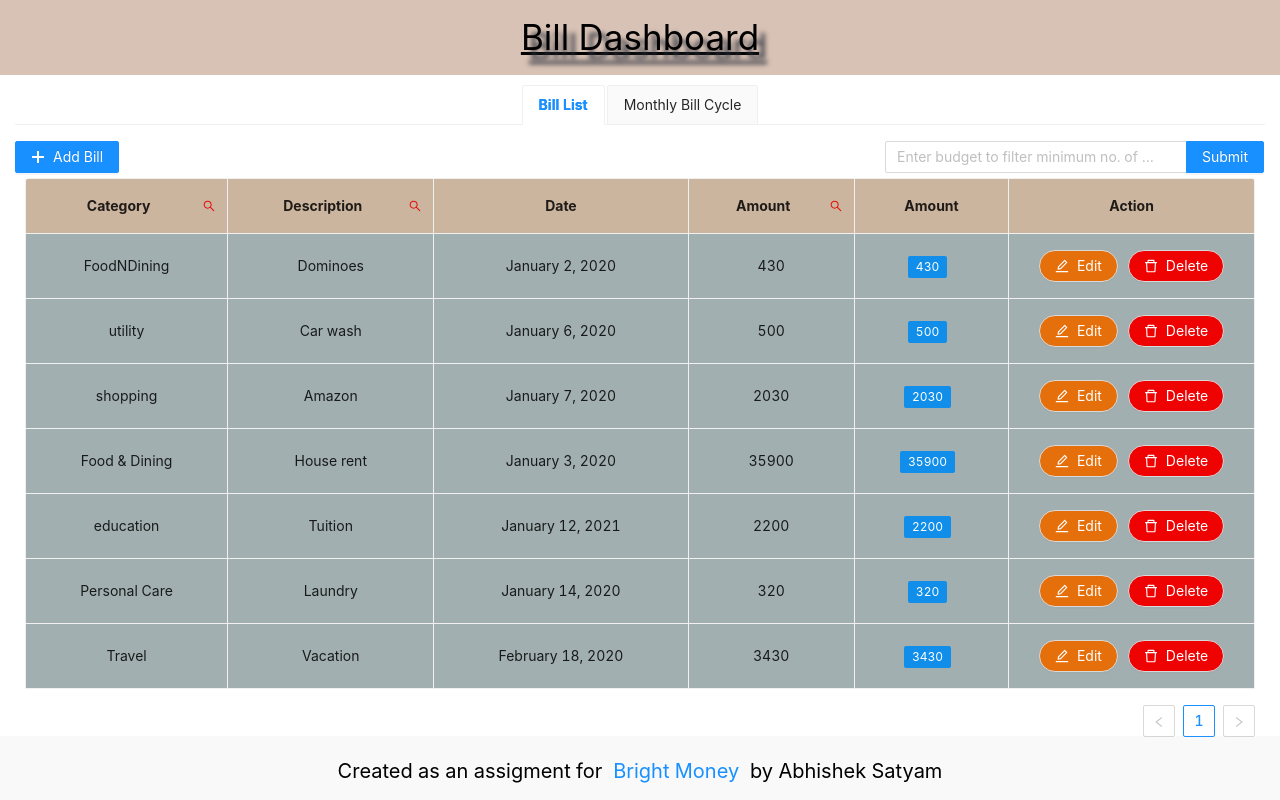
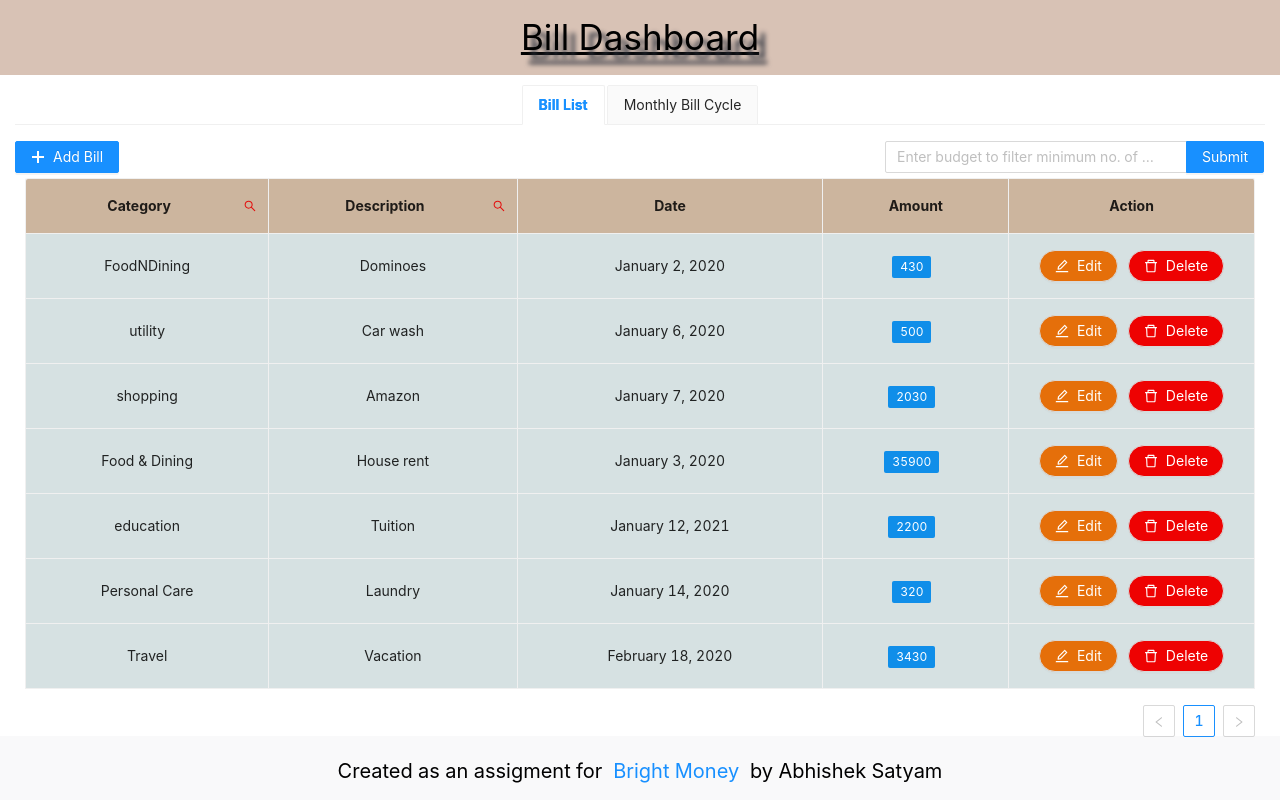
Before and after one commit to AbhishekSatyam96/bill-portal, a React (Create React App) app: page / in a window 1280 px wide. Built offline with nearby package versions, Linux system fonts and the light colour scheme.

Commit message:
filter fixes

```diff
--- a/src/components/BillList/index.css
+++ b/src/components/BillList/index.css
@@ -23,5 +23,5 @@
 }
 
 .ant-table-tbody > tr > td {
-    background-color: #a2afb1;
+    background-color: #d6e1e2;
 }
--- a/src/components/BillList/index.jsx
+++ b/src/components/BillList/index.jsx
@@ -19,12 +19,12 @@ class BillList extends Component {
             searchedColumn: '',
             operation: '',
             editData: [],
-            record: []
+            record: [],
         }
     }
 
     fetchList = () => {
-        this.setState({record: this.props.billData})
+        this.setState({ record: this.props.billData })
     }
 
     componentDidMount = () => {
@@ -99,33 +99,34 @@ class BillList extends Component {
     });
 
     closeModal = () => {
-        this.setState({ operation: ''})
+        this.setState({ operation: '' })
         this.fetchList();
     }
 
-    handleDelete = async(amount, description) => {
+    handleDelete = async (amount, description) => {
         await this.props.deleteBill(description);
         this.fetchList();
         message.success(`Deleted Bill card of amount ${amount}`);
     }
 
     filterMinimumBill = (amount) => {
-        this.setState({record: this.props.billData})
+        if (amount) {
             const {
                 record
             } = this.state;
             let tempRecord = record;
-        tempRecord.sort((a,b) => {
+            tempRecord.sort((a, b) => {
                 return a.amount > b.amount ? -1 : 1
             });
-        let totalAmount = 0
+            let totalAmount = 0;
             tempRecord = tempRecord.filter(item => {
-            if(totalAmount + item.amount <= amount){
+                if (totalAmount + item.amount <= amount) {
                     totalAmount = totalAmount + item.amount;
                     return item;
                 } return null;
             })
-        this.setState({record: tempRecord})
+            this.setState({ record: tempRecord })
+        }
     }
 
     render() {
@@ -133,12 +134,6 @@ class BillList extends Component {
             operation, editData, record
         } = this.state;
         const columns = [
-            // {
-            //     title: 'Id',
-            //     dataIndex: 'id',
-            //     key: 'id',
-            //     width: '5%'
-            // },
             {
                 title: 'Category',
                 dataIndex: 'category',
@@ -160,14 +155,8 @@ class BillList extends Component {
             },
             {
                 title: 'Amount',
-                dataIndex: 'amount',
-                key: 'amount',
-                ...this.getColumnSearchProps('amount')
-            },
-            {
-                title: 'Amount',
                 render: (actionIndex) => (
-                    <Tag color="#108ee9" style={{textAlign: 'center'}}>{actionIndex.amount}</Tag>
+                    <Tag color="#108ee9" style={{ textAlign: 'center' }}>{actionIndex.amount}</Tag>
                 )
             },
             {
@@ -191,7 +180,7 @@ class BillList extends Component {
                         >
                             <Button
                                 icon={<DeleteOutlined />}
-                                style={{ backgroundColor: '#ee0202'}}>
+                                style={{ backgroundColor: '#ee0202' }}>
                                 Delete
                             </Button>
                         </Popconfirm>
@@ -215,7 +204,7 @@ class BillList extends Component {
                     : null}
                 <Button
                     type="primary"
-                    style={{ float: 'left'}}
+                    style={{ float: 'left' }}
                     icon={<PlusOutlined />}
                     onClick={() => this.setState({ operation: 'Add' })}
                 >
```
Lines whose indentation alone changed are shown as unchanged.
